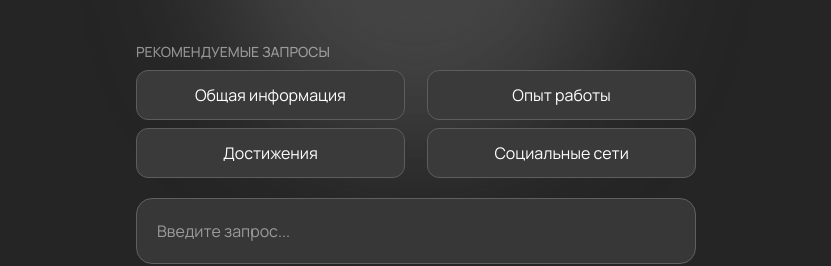
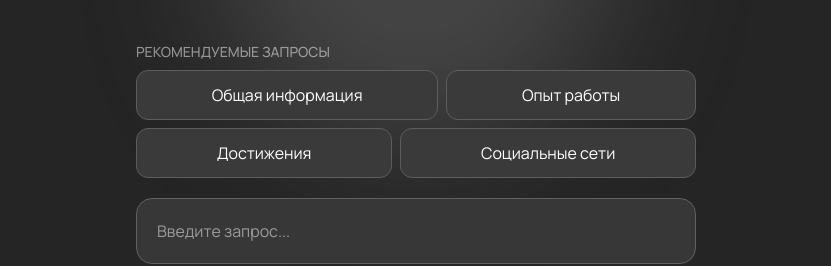
Before and after one commit to BrownJourney/lapshin-gpt, a Next.js app: page / in a window 1280 px wide. Shown: the part 456-722 px from the top of the page, without its empty margins (224-1055 px from the left). Built offline with nearby package versions, Linux system fonts and the light colour scheme.

Commit message:
Chatbox enhancements, plus promt tuning

```diff
--- a/src/app/page.tsx
+++ b/src/app/page.tsx
@@ -36,7 +36,7 @@ export default function Home() {
   useEffect(() => {
     setTimeout(() => {
       setAnimating(false)
-    }, 5000)
+    }, 3000)
   })
 
   return (
@@ -55,7 +55,7 @@ export default function Home() {
         <div className={`sphere --invalid --thinking ${generating ? "--generating" : ""}`}></div>
       </div>
 
-      {!animating && (<Chat setInitialized={setInitialized} initialized={initialized} generating={generating} setGenerating={setGenerating} />)}
+      {!animating && (<Chat setInitialized={setInitialized} generating={generating} setGenerating={setGenerating} />)}
     </div>
   );
 }
--- a/src/components/Chatbox.tsx
+++ b/src/components/Chatbox.tsx
@@ -14,6 +14,7 @@ export default function Chatbox({ sendPromt, generating }: { sendPromt: (promtTe
   const [text, setText] = useState<string>('');
   const outerRef = useRef<HTMLDivElement | null>(null);   // animated wrapper
   const innerRef = useRef<HTMLTextAreaElement | null>(null);   // auto-sized content
+  const buttonRef = useRef<HTMLDivElement | null>(null) // send button
 
   useEffect(() => {
     const outer: HTMLDivElement | null = outerRef.current;
@@ -59,8 +60,16 @@ export default function Chatbox({ sendPromt, generating }: { sendPromt: (promtTe
 
   const promtWrapper = (): void => {
     if (generating) return;
+    if (!text) return;
     sendPromt(text);
     setText("");
+  };
+
+  const handleKeyDown = (e: React.KeyboardEvent<HTMLTextAreaElement>): void => {
+    if (e.key === "Enter" && !e.shiftKey) {
+      e.preventDefault();
+      buttonRef.current?.click(); // simulate button click
+    }
   };
 
   const recommendedPromts: Promts[] = [
@@ -102,9 +111,10 @@ export default function Chatbox({ sendPromt, generating }: { sendPromt: (promtTe
           value={text}
           onChange={(e : React.ChangeEvent<HTMLTextAreaElement>) => setText(e.target.value)}
           onInput={(e : React.ChangeEvent<HTMLTextAreaElement>) => setText(e.target.value)}
+          onKeyDown={handleKeyDown}
         />
         <div className="absolute bottom-0 lg:bottom-2 right-2 flex flex-row gap-2">
-            <div className={`transition duration-200 cursor-pointer bg-[url('../../public/send.svg')] opacity-50 rounded-full p-6 bg-center bg-no-repeat bg-size-[20px] hover:bg-[#474747] hover:opacity-100 ${text.length > 0 ? "--active" : "--inactive"}`} onClick={promtWrapper}></div>
+            <div ref={buttonRef} className={`transition duration-200 cursor-pointer bg-[url('../../public/send.svg')] opacity-50 rounded-full p-6 bg-center bg-no-repeat bg-size-[20px] hover:bg-[#474747] hover:opacity-100 ${text.length > 0 ? "--active" : "--inactive"}`} onClick={promtWrapper}></div>
         </div>
       </div>
 
--- a/src/components/GuidedPromt.tsx
+++ b/src/components/GuidedPromt.tsx
@@ -11,7 +11,7 @@ export default function GuidedPromt({
   }) {
   return (
     <div
-      className="transition cursor-pointer flex-row px-5 lg:px-10 py-2 lg:py-3 border min-w-[200px] lg:w-24/50 flex items-center justify-center text-center border-[#5D5D5D] bg-[#3A3A3A] hover:bg-[#585858] rounded-xl"
+      className="transition cursor-pointer flex-row px-5 lg:px-10 py-2 lg:py-3 border min-w-[200px] lg:grow flex items-center justify-center text-center border-[#5D5D5D] bg-[#3A3A3A] hover:bg-[#585858] rounded-xl"
       onClick={() => sendPromt(promt)}
     >
       <span>{text}</span>
--- a/src/components/ResizableTextarea.tsx
+++ b/src/components/ResizableTextarea.tsx
@@ -2,7 +2,7 @@
 
 import { useEffect } from "react"
 
-export default function ResizableTextarea({ ref, value, onChange, onInput }: { ref: React.RefObject<HTMLTextAreaElement | null>, value: string, onChange: (e: React.ChangeEvent<HTMLTextAreaElement>) => void, onInput: (e: React.ChangeEvent<HTMLTextAreaElement>) => void }) {
+export default function ResizableTextarea({ ref, value, onChange, onInput, onKeyDown }: { ref: React.RefObject<HTMLTextAreaElement | null>, value: string, onChange: (e: React.ChangeEvent<HTMLTextAreaElement>) => void, onInput: (e: React.ChangeEvent<HTMLTextAreaElement>) => void, onKeyDown: (e: React.KeyboardEvent<HTMLTextAreaElement>) => void }) {
   useEffect(() => {
     const minRows = 1,
       maxRows = 5;
@@ -32,6 +32,7 @@ export default function ResizableTextarea({ ref, value, onChange, onInput }: { r
     <textarea
       onChange={onChange}
       onInput={onInput}
+      onKeyDown={onKeyDown}
       value={value}
       ref={ref}
       id="promt"
```
